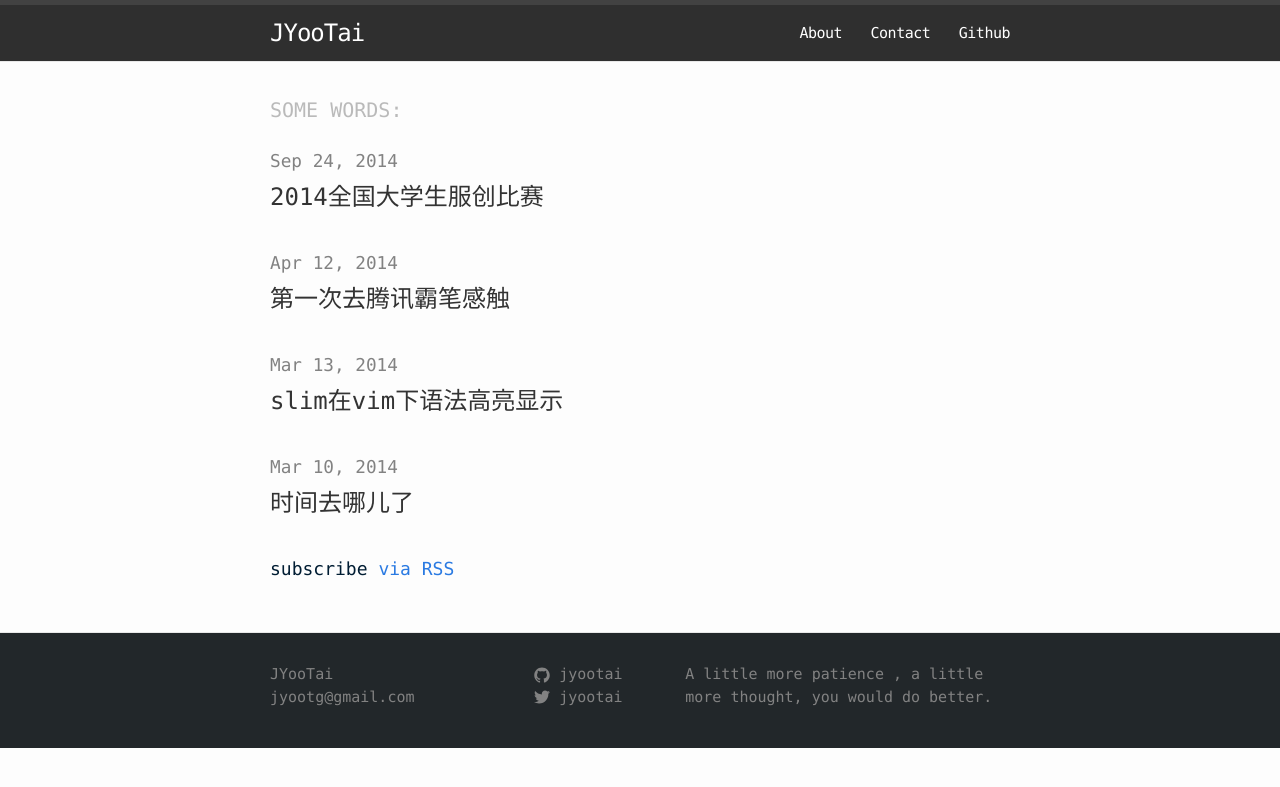
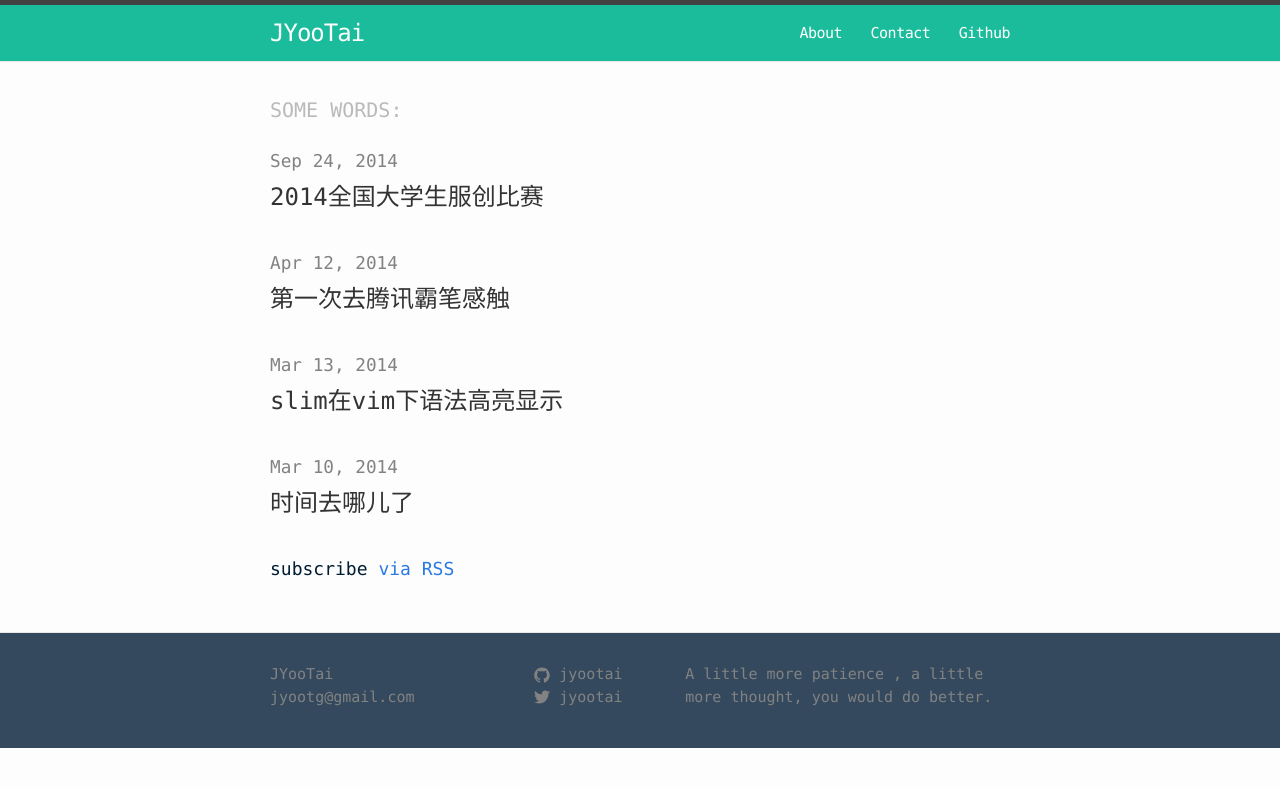
Before and after one commit to jyootai/jyootai.github.com, a Jekyll site: the page built from index.html, in a window 1280 px wide. Shown: the top 787 px of the page. Built offline with Jekyll 4.4.1, drawn with Linux system fonts in a browser that asks for light colours.

Commit message:
Update header and footer color

```diff
--- a/_sass/_layout.scss
+++ b/_sass/_layout.scss
@@ -2,7 +2,9 @@
  * Site header
  */
 .site-header {
-   background-color:#2f2f2f;
+  // background-color:#2f2f2f;
+
+    background-color:#1ABC9C;
     border-top: 5px solid $grey-color-dark;
     border-bottom: 1px solid $grey-color-light;
     min-height: 56px;
@@ -102,7 +104,9 @@
 .site-footer {
     border-top: 1px solid $grey-color-light;
     padding: $spacing-unit 0 10px 0;
-    background-color:#22272a;
+  //  background-color:#22272a;
+
+    background-color:#34495E;
     line-height:1.5;
 }
 
```
